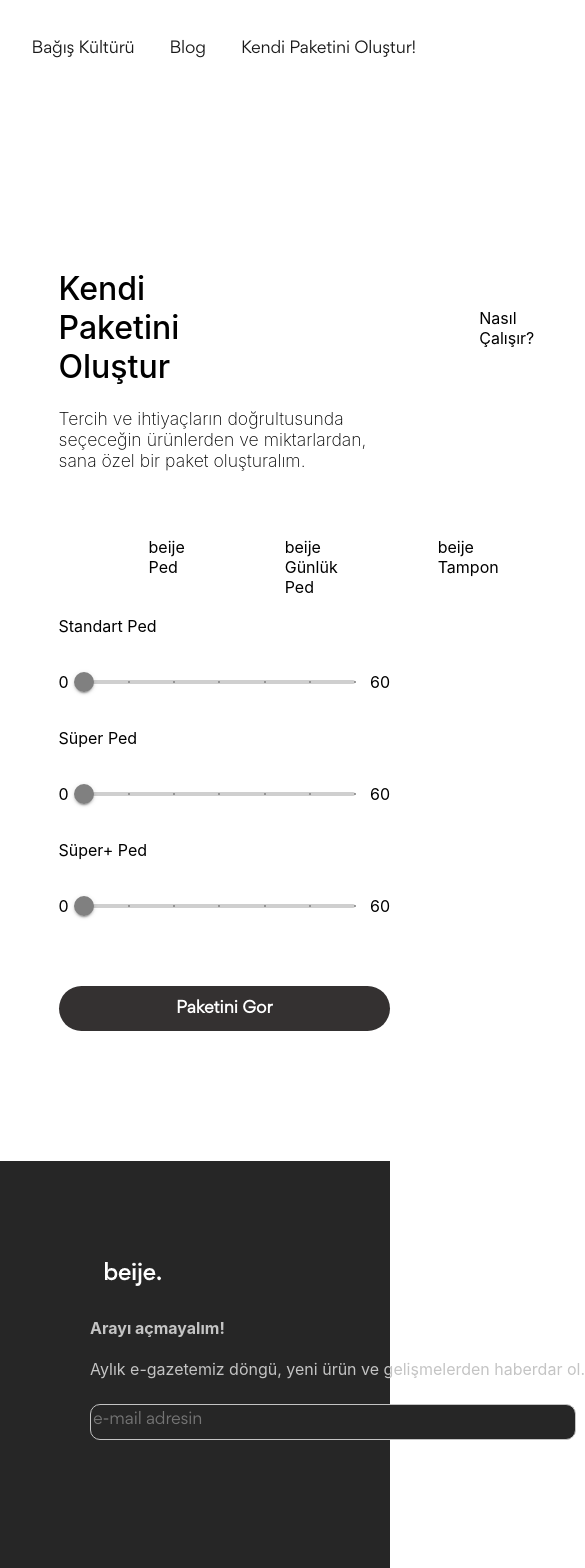
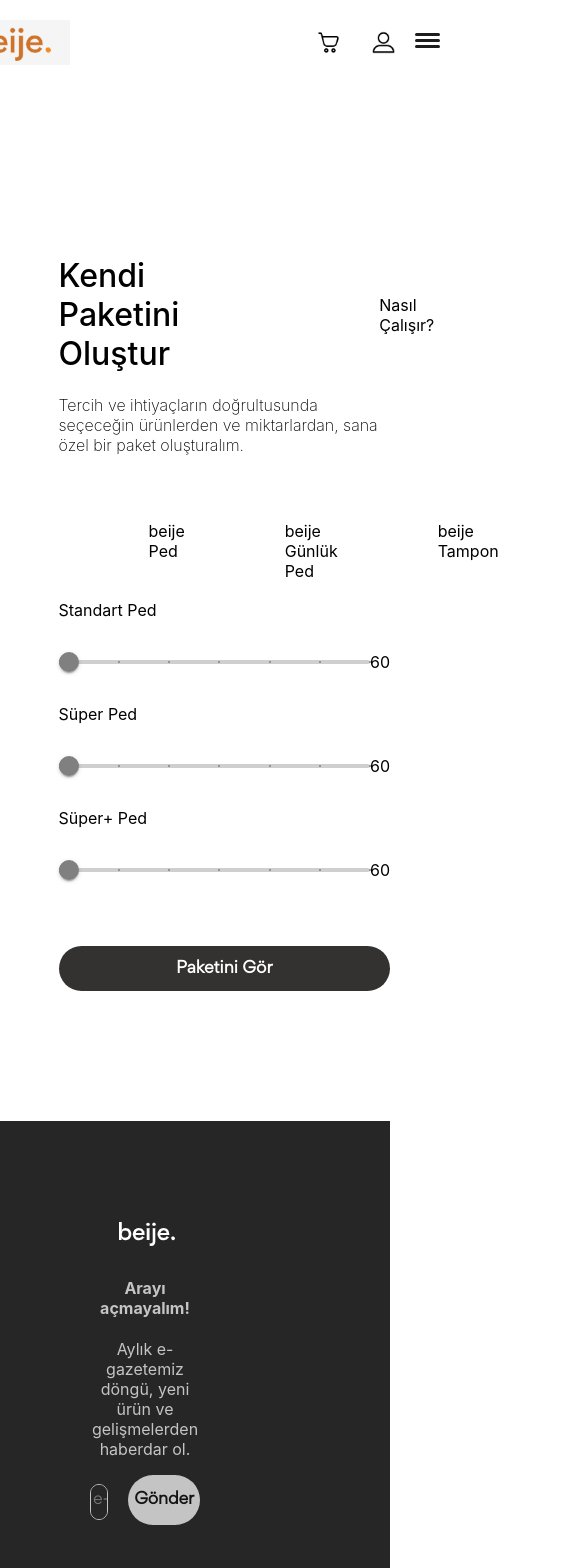
Before and after one commit to ardasem/beije-repo, a React (Create React App) app: page / in a window 390 px wide. Shown: the top 1568 px of the page, 585 px wide, since content can reach past the window. Built offline with nearby package versions, Linux system fonts and the light colour scheme.

Commit message:
responsiveness update

```diff
--- a/package.json
+++ b/package.json
@@ -43,5 +43,8 @@
       "last 1 firefox version",
       "last 1 safari version"
     ]
+  },
+  "devDependencies": {
+    "@types/react-burger-menu": "^2.8.3"
   }
 }
--- a/src/App.css
+++ b/src/App.css
@@ -8,7 +8,7 @@
   box-sizing: border-box;
   margin: 0px;
   max-width: 50px;
-
+background-color: rgb(249, 245, 242);
 }
 
 h1{
--- a/src/App.tsx
+++ b/src/App.tsx
@@ -4,6 +4,7 @@
 import './styles/BodyStyle.css'
 import './styles/HeaderStyle.css'
 import './styles/FooterStyle.css'
+import './styles/BurgerMenuStyle.css'
 
 import Header from "./components/Header";
 import CustomPacket from "./components/CustomPacket";
--- /dev/null
+++ b/src/components/BurgerMenu.tsx
@@ -0,0 +1,28 @@
+import React from 'react';
+import {  scaleDown as Menu } from 'react-burger-menu';
+
+
+const BurgerMenu: React.FC = () => {
+  return (
+
+    <Menu >
+      <a className="burger--menu--item" href="/">
+      Ürünler <img src="" alt="" />
+      </a>
+      <a className="burger--menu--item" href="/">
+      Biz Kimiz
+      </a>
+      <a className="burger--menu--item" href="/">
+      Bağış Kültürü
+      </a>
+      <a className="burger--menu--item" href="/">
+        Blog
+      </a>
+      <a className="burger--menu--item" href="/">
+      Kendi Paketini Oluştur!
+      </a>
+    </Menu>
+  );
+};
+
+export default BurgerMenu;
--- a/src/components/CartComponent.tsx
+++ b/src/components/CartComponent.tsx
@@ -52,7 +52,9 @@
   return (
     <div className="cart--info--container">
 
-    <div>
+
+
+    <div className="cart--info">
     <h2>
         {userDataState.standardPadValue ||
         userDataState.superPadValue ||
@@ -81,7 +83,7 @@
       </p>
     </div>
 
-
+    <div className="cart--info">
       <h2>
         {userDataState.dailyPadValue || userDataState.superDailyPadValue
           ? headerArray[1]
@@ -101,7 +103,9 @@
           ? "Paketten Çıkart"
           : ""}
       </p>
+      </div>
 
+      <div className="cart--info">
       <h2>
         {userDataState.miniTamponValue || userDataState.standardTamponValue
           ? headerArray[2]
@@ -121,6 +125,8 @@
           ? "Paketten Çıkart"
           : ""}
       </p>
+      </div>
+
     </div>
   );
 };
--- a/src/components/CustomPacket.tsx
+++ b/src/components/CustomPacket.tsx
@@ -5,8 +5,6 @@
 import Sliders from "./Sliders";
 import CartComponent from "./CartComponent";
 
-//css duzeltilecek
-//responsiveness bakilacak
 
 const CustomPacket: React.FC = () => {
   const { userDataState, setUserDataState } = useContext(UserDataContext);
@@ -18,7 +16,7 @@
   // buradaki effect kullanimi ile global state uzerinde degisen degerleri birim fiyatlariyla carpiyorum.
   React.useEffect(() => {
     setTotalPrice(
-      userDataState.standardPadValue * prices.standardPadPrice +
+        userDataState.standardPadValue * prices.standardPadPrice +
         userDataState.superPadValue * prices.superPadPrice +
         userDataState.superPlusPadValue * prices.superPlusPadPrice +
         userDataState.dailyPadValue * prices.dailyPadPrice +
@@ -86,13 +84,13 @@
 
         <div className="custompacket--container">
 
-        <div className="custompacket--left">
+        <div className="custompacket--left" style={windowSize < 1050 ? {minWidth:'100%'} : {}}>
           <div className="custompacket--header">
             <h1>Kendi Paketini Oluştur</h1>
             <a>Nasıl Çalışır?</a>
           </div>
 
-          <span style={{ fontSize:'1.1rem',fontWeight: 200 }}>
+          <span className='text--span' >
             Tercih ve ihtiyaçların doğrultusunda seçeceğin ürünlerden ve
             miktarlardan, sana özel bir paket oluşturalım.
           </span>
@@ -124,14 +122,22 @@
 
 
           {/*Sliderlari ayri bir component olarak kullandim, o componentin icerisinde yorumlari gorebilirsiniz*/}
-          <Sliders />
 
-          {windowSize < 850 &&<button className="check-out--button" style={{width:'100%'}}> Paketini Gor</button>}
+
+          <div > <Sliders /> </div>
+
+
+          {/* bu kisimda sadece responsiveness ayari yapiyorum, sayfa kuculunce paketini gor butonu gozukuyor */}
+          {windowSize < 1050 &&<button className="check-out--button" style={{width:'100%',alignSelf:'center'}}> Paketini Gör</button>}
         </div>
 
-        {/*Bu kisim ekranin sag kisminin bulundugu container, burada da urun isimlerini ve miktarlarini sartli olarak gosterebilmek icin
-      ayri bir Cartcomponent icerisine yerlestirdim. */}
-       {windowSize > 850 &&<div className="custompacket--right">
+        {/*Bu kisim ekranin sag kisminin bulundugu container, burada da urun isimlerini ve miktarlarini gosterebilmek icin
+      ayri bir Cartcomponent icerisine yerlestirdim.
+
+      ayni zamanda responsiveness ayarini buradaki windowSize degiskenine gore ayarliyorum. sayfa ufalinca sol taraftaki component gorunmuyor.
+
+      */}
+       {windowSize > 1050 && <div className="custompacket--right">
           <div>
             <h1>Özel Paketin</h1>
 
--- a/src/components/Footer.tsx
+++ b/src/components/Footer.tsx
@@ -1,10 +1,24 @@
 import React from "react";
+import {useState} from 'react'
 
 function Footer() {
+
+  //windowSize degisimini yakalayabilmek icin useState ve useEffect kullandim.
+  const [windowSize, setWindowSize] = useState(window.innerWidth);
+
+  React.useEffect(()=>{
+    const handleResize = () => {
+      setWindowSize(window.innerWidth);
+    }
+
+    window.addEventListener('resize',handleResize)
+
+  },[]);
+
   return (
 
       <div className="footer--container">
-        <div className="footer--upper">
+        <div className="footer--upper" style={windowSize < 1050 ? {textAlign:'center',justifyContent:'center',flexDirection:'column'} : {}}>
           <div className="footer--left">
 
             <div className="keep--in--touch">
@@ -41,7 +55,7 @@
               </li>
             </ul>
 
-            <ul className="footer--list">
+            <ul className="footer--list" >
               <li className="footer--upper--list--element">
                 <a>Blog</a>
               </li>
@@ -79,14 +93,15 @@
           </div>
         </div>
 
+      {/*footer icin responsiveness kismini asagidaki style prop'u ile yaptim. one liner if else statement olarak calismakta sayfa 1050den kucukse style degisiyor */}
         <div className="footer--info--container">
-          <div className="footer--info">
+          <div className="footer--info" style={windowSize < 1050 ? {textAlign:'center',alignSelf:'center',flexDirection:'column'} : {}}>
             <>
               <p className="copyright">2023 beije. Tüm hakları saklıdır.</p>
             </>
 
             <>
-              <ul className="footer--info--list ">
+              <ul className="footer--info--list " style={windowSize < 1050 ? {alignSelf:'center',flexDirection:'column'} : {}}>
                 <a className="footer--list--element" href="">
                   KVKK Aydınlatma Metni
                 </a>
--- a/src/components/Header.tsx
+++ b/src/components/Header.tsx
@@ -1,6 +1,22 @@
 import React from "react";
+import {useState,useEffect} from 'react'
+import Menu from './BurgerMenu'
 
 function Header() {
+
+  //Bu useEffect de sayfayi responsive olarak yazabilmek icin window size width ini otomatik olarak guncelliyor.
+  const [windowSize, setWindowSize] = useState(window.innerWidth);
+
+  useEffect(()=>{
+    const handleResize = () => {
+      setWindowSize(window.innerWidth);
+    }
+
+    window.addEventListener('resize',handleResize)
+
+  },[]);
+
+
   return (
     <header className="header--wrapper">
 
@@ -11,7 +27,7 @@
           alt="beije-logo"
         />
 
-        <div>
+        {windowSize > 1050 && <nav>
           <ul className="nav--pages">
             <a className="nav--link" href="">
               Ürünler
@@ -29,12 +45,14 @@
               Kendi Paketini Oluştur!
             </a>
           </ul>
-        </div>
+        </nav>}
 
-        <div className="icon--container">
+        <div className="icon--container" >
           <img className="icon" src="./icons/cart.png" alt="" />
           <img className="icon" src="./icons/profile.png" alt="" />
         </div>
+
+        {windowSize < 1050 &&  <Menu/> }
       </div>
     </header>
   );
--- a/src/styles/BodyStyle.css
+++ b/src/styles/BodyStyle.css
@@ -21,7 +21,7 @@
 
   .custompacket--left {
     flex: 1;
-    min-width: 45%;
+    min-width: 40%;
 
   }
 
@@ -29,7 +29,7 @@
     display: flex;
     flex-direction: row;
     align-items: center;
-    gap: 300px;
+    gap: 200px;
 
   }
 
@@ -72,17 +72,21 @@
     visibility: visible;
   }
 
+  .category--list--item:focus::after {
+    visibility: visible;
+  }
+
 
   .slider--data{
     display: flex;
     flex-direction: row;
     align-items: center;
+    justify-content: space-around;
 
   }
 
-  .slider{
-    margin:15px;
-  }
+
+
 
   .check-out--button{
 
@@ -130,3 +134,8 @@
     margin-bottom: 30px;
 
   }
+
+  .text--span{
+    font: size 1.1rem;
+    font-weight: 200;
+  }
--- a/src/styles/BurgerMenuStyle.css
+++ b/src/styles/BurgerMenuStyle.css
@@ -1,8 +1,7 @@
-
-.burger--menu--item{
+.burger--menu--item {
   font-family: Gordita;
   font-weight: 400;
-    font-size: 1rem;
+  font-size: 1.25rem;
   line-height: 1.625rem;
   letter-spacing: -0.01em;
   color: rgba(0, 0, 0, 0.9);
@@ -12,38 +11,53 @@
   white-space: nowrap;
   text-decoration: none;
   margin-left: 35px;
+
 }
 
 .bm-burger-button {
   position: relative;
   width: 25px;
   height: 15px;
-
+  margin-left: 15px;
+  margin-top: 13px;
 }
 
 .bm-burger-bars {
-    background: rgb(29,29,29);
+  background: rgb(29, 29, 29);
   border-radius: 2px;
-
 }
 
-  .bm-cross-button {
-    height: 24px;
-    width: 24px;
-  }
-
-  .bm-cross {
-    background: #bdc3c7;
-  }
 
 .bm-menu {
   position: fixed;
+  top: 10;
+  left: 0;
+  right: 0;
   width: 100%;
-    height: 100%;
-    background-color: #fff;
+  height: 40%;
+  background-color: transparent;
   padding: 2.5em 1.5em 0;
   font-size: 1.15em;
+  z-index: 999; /* Make sure it's above other elements */
+  box-shadow: 1px black;
 }
+
+.bm-overlay {
+    visibility: hidden;
+}
+
+.bm-menu-wrap{
+  position: fixed;
+  top: 45px;
+  left: 0;
+  right: 0;
+  width: 100%;
+  height: 40%;
+  background-color: transparent;
+  font-size: 1.15em;
+}
+
+
 
 .bm-menu-item {
   display: inline-block;
```
Also changed, not shown: public/icons/beijelogo.png, 1 other file (tests, documents, lock files or other folders). Lines whose indentation alone changed are shown as unchanged.
